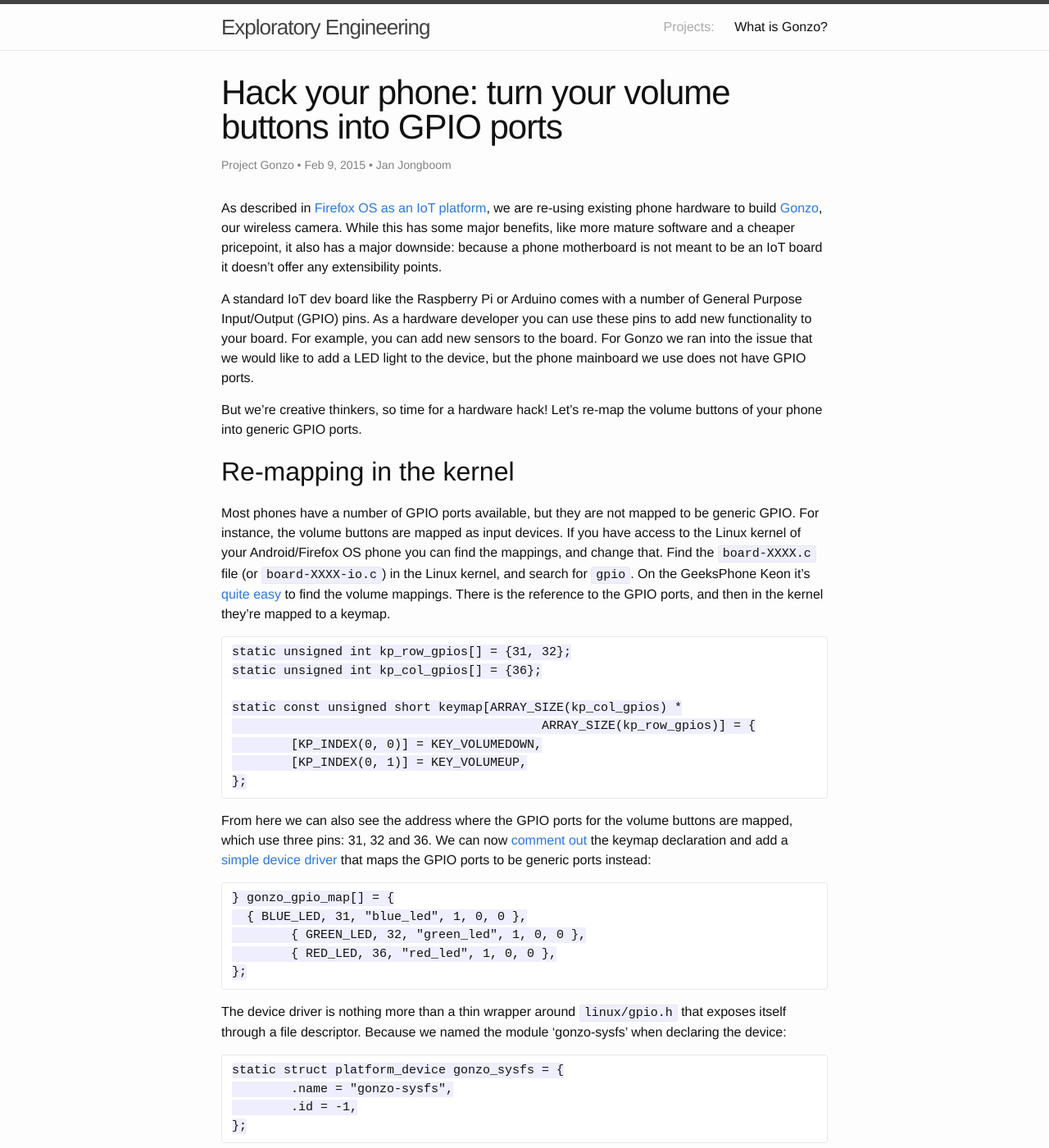
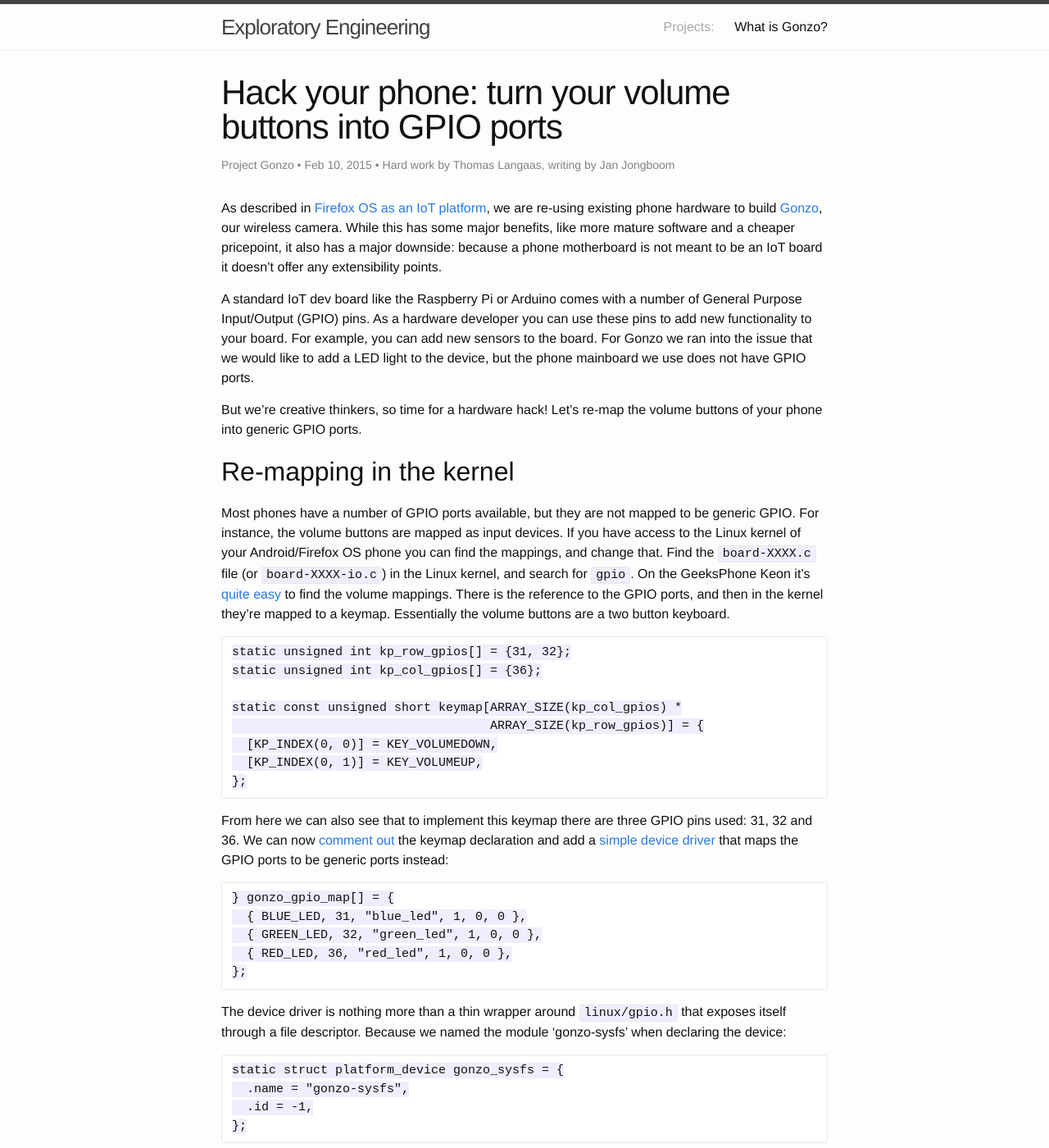
Before and after one commit to comoyo/blog.telenor.io, a Jekyll site: the page built from _posts/2015-02-09-gpio.md, in a window 1280 px wide and 1400 px high. Shown: the whole window at 82% size. Built offline with Jekyll 4.4.1, drawn with Linux system fonts in a browser that asks for light colours; some of the changed text lies outside the part shown.

Commit message:
Update wording on gpio

```diff
--- a/_posts/2015-02-09-gpio.md
+++ b/_posts/2015-02-09-gpio.md
@@ -1,9 +1,9 @@
 ---
 layout: post
 title:  "Hack your phone: turn your volume buttons into GPIO ports"
-date:   2015-02-09 12:09:00
+date:   2015-02-10 12:09:00
 categories: gonzo hardware
-author: "Jan Jongboom"
+author: "Hard work by Thomas Langaas, writing by Jan Jongboom"
 project: Gonzo
 ---
 As described in [Firefox OS as an IoT platform]({{ site.baseurl }}/gonzo/hardware/2014/12/16/firefox-os-iot.html), we are re-using existing phone hardware to build [Gonzo]({{ site.baseurl }}/about-gonzo/), our wireless camera. While this has some major benefits, like more mature software and a cheaper pricepoint, it also has a major downside: because a phone motherboard is not meant to be an IoT board it doesn't offer any extensibility points.
@@ -16,30 +16,30 @@
 
 ## Re-mapping in the kernel
 
-Most phones have a number of GPIO ports available, but they are not mapped to be generic GPIO. For instance, the volume buttons are mapped as input devices. If you have access to the Linux kernel of your Android/Firefox OS phone you can find the mappings, and change that. Find the `board-XXXX.c` file (or `board-XXXX-io.c`) in the Linux kernel, and search for `gpio`. On the GeeksPhone Keon it's [quite easy](https://github.com/jan-os/gp-keon-kernel/blob/2ca8e9deafa63b0f9a839860e9a3f835e6f5e3a6/arch/arm/mach-msm/board-msm7x27a.c#L1140) to find the volume mappings. There is the reference to the GPIO ports, and then in the kernel they're mapped to a keymap.
+Most phones have a number of GPIO ports available, but they are not mapped to be generic GPIO. For instance, the volume buttons are mapped as input devices. If you have access to the Linux kernel of your Android/Firefox OS phone you can find the mappings, and change that. Find the `board-XXXX.c` file (or `board-XXXX-io.c`) in the Linux kernel, and search for `gpio`. On the GeeksPhone Keon it's [quite easy](https://github.com/jan-os/gp-keon-kernel/blob/2ca8e9deafa63b0f9a839860e9a3f835e6f5e3a6/arch/arm/mach-msm/board-msm7x27a.c#L1140) to find the volume mappings. There is the reference to the GPIO ports, and then in the kernel they're mapped to a keymap. Essentially the volume buttons are a two button keyboard.
 
     static unsigned int kp_row_gpios[] = {31, 32};
     static unsigned int kp_col_gpios[] = {36};
 
     static const unsigned short keymap[ARRAY_SIZE(kp_col_gpios) *
-    					  ARRAY_SIZE(kp_row_gpios)] = {
-    	[KP_INDEX(0, 0)] = KEY_VOLUMEDOWN,
-    	[KP_INDEX(0, 1)] = KEY_VOLUMEUP,
+                                       ARRAY_SIZE(kp_row_gpios)] = {
+      [KP_INDEX(0, 0)] = KEY_VOLUMEDOWN,
+      [KP_INDEX(0, 1)] = KEY_VOLUMEUP,
     };
 
-From here we can also see the address where the GPIO ports for the volume buttons are mapped, which use three pins: 31, 32 and 36. We can now [comment out](https://github.com/jan-os/gp-keon-kernel/commit/6c07642c16ae09e9965081a0d531da24f6d2b616#diff-022fd70ae56969996562ebdf4b1a8d3eR1144) the keymap declaration and add a [simple device driver](https://github.com/jan-os/gp-keon-kernel/commit/6c07642c16ae09e9965081a0d531da24f6d2b616) that maps the GPIO ports to be generic ports instead:
+From here we can also see that to implement this keymap there are three GPIO pins used: 31, 32 and 36. We can now [comment out](https://github.com/jan-os/gp-keon-kernel/commit/6c07642c16ae09e9965081a0d531da24f6d2b616#diff-022fd70ae56969996562ebdf4b1a8d3eR1144) the keymap declaration and add a [simple device driver](https://github.com/jan-os/gp-keon-kernel/commit/6c07642c16ae09e9965081a0d531da24f6d2b616) that maps the GPIO ports to be generic ports instead:
 
     } gonzo_gpio_map[] = {
       { BLUE_LED, 31, "blue_led", 1, 0, 0 },
-    	{ GREEN_LED, 32, "green_led", 1, 0, 0 },
-    	{ RED_LED, 36, "red_led", 1, 0, 0 },
+      { GREEN_LED, 32, "green_led", 1, 0, 0 },
+      { RED_LED, 36, "red_led", 1, 0, 0 },
     };
 
 The device driver is nothing more than a thin wrapper around `linux/gpio.h` that exposes itself through a file descriptor. Because we named the module 'gonzo-sysfs' when declaring the device:
 
     static struct platform_device gonzo_sysfs = {
-    	.name = "gonzo-sysfs",
-    	.id = -1,
+      .name = "gonzo-sysfs",
+      .id = -1,
     };
 
 the ports will be exposed as file descriptors under `/sys/devices/platform/gonzo-sysfs`. Recompile the kernel and push it to the device (or if you have a Keon grab a [pre-made build](http://janos.io/download.html)).
@@ -48,15 +48,17 @@
 
 Now that we have exposed the ports through the kernel we need to find out how the ports are laid out on the mainboard. As phone manufacturers don't give out spec sheets this is some manual labour. If we strip off the volume button sticker from the buttons we are presented with the following:
 
-<img src="{{ site.baseurl }}/assets/gpio1.jpg" alt="From left to right: volume down, volume up, power">
+<img src="{{ site.baseurl }}/assets/gpio1.jpg" title="From left to right: volume down, volume up, power">
+
+*From left to right: volume down, volume up, power*
 
 This connects to the mainboard via a simple connector (red) which plugs into the green socket.
 
-<img src="{{ site.baseurl }}/assets/gpio2.jpg">
+<img src="{{ site.baseurl }}/assets/gpio2.jpg" title="Connector in red clicks into the socket">
 
 Every button consists of two rings. Each of these rings need to mapped to the mainboard, which has 6 lanes to communicate. We need to figure out which ring connects to which lane. For this we can use a normal multimeter, set it to sound mode and connect the ring to all lanes.
 
-<img src="{{ site.baseurl }}/assets/gpio3.jpg"> <img src="{{ site.baseurl }}/assets/gpio4.jpg">
+<img src="{{ site.baseurl }}/assets/gpio3.jpg" title="Apparently a great, but over-priced multimeter"> <img src="{{ site.baseurl }}/assets/gpio4.jpg" title="The sound might drive your colleagues crazy">
 
 From this information we find:
 
@@ -67,21 +69,21 @@
 
 This makes sense, given that we found in the kernel that we use three pins to create the volume keyboard. In total we have six lanes though, of which four run to a diode. 1-3 for the volume buttons, 4 for power, and 5 and 6 for ground. Again, quite easy to check with a multimeter.
 
-<img src="{{ site.baseurl }}/assets/gpio5.jpg">
+<img src="{{ site.baseurl }}/assets/gpio5.jpg" title="As you can see from the power lanes 1, 2, 3, 4 map to a diode, 5 and 6 go to ground">
 
 ## Adding a LED
 
 In the kernel the GPIO pins were mapped as 31, 32 and 36. How these IDs map to the diodes depends on the phone, you cannot assume that 1=31, 2=32, etc. Testing is quite simple, just toggle the GPIO switch from the kernel, and measure the current that goes through the diode.
 
-While testing we found out that we could not reliable use diode 1, as it would also turn on diode 3. Diodes two and three are fine, and they are mapped to 2=32 and 3=36. Start by soldering some soldering wire to one of these diodes, and solder some other soldering wire to ground. In a [LED circuit](http://upload.wikimedia.org/wikipedia/commons/thumb/c/c9/LED_circuit.svg/200px-LED_circuit.svg.png) we also need to attach a resistor between the diode and the LED. Here you see the green wire with a resistor, and the white wire from ground. Ready to attach a LED.
+While testing we found out that we could not reliable use diode 1, as it would also turn on diode 3. Diodes two and three are fine, and they are mapped to 2=32 and 3=36. Start by soldering some soldering wire to one of these diodes, and solder some other soldering wire to ground. In a <a href="http://upload.wikimedia.org/wikipedia/commons/thumb/c/c9/LED_circuit.svg/200px-LED_circuit.svg.png" target="_blank">LED circuit</a> we also need to attach a resistor between the diode and the LED. Here you see the green wire with a resistor, and the white wire from ground. Ready to attach a LED.
 
-<img src="{{ site.baseurl }}/assets/gpio6.jpg" alt="Some soldering wire attached to connector 3, also seen is the remapped power button with gray wire.">
+<img src="{{ site.baseurl }}/assets/gpio6.jpg" title="Some soldering wire attached to connector 3, also seen is the remapped power button with gray wire.">
 
 *Green: soldering wire attached to diode 3. Blue: soldering wire attached to ground. Red: resistor.*
 
 We can now add the LED to the green and white soldering wire, closing the circuit.
 
-<img src="{{ site.baseurl }}/assets/gpio7.jpg" alt="LED connected to Keon mainboard">
+<img src="{{ site.baseurl }}/assets/gpio7.jpg" title="LED connected to Keon mainboard">
 
 ## Controlling the LED
 
@@ -102,7 +104,7 @@
 
 This is how Gonzo looks like with it's new red LED attached:
 
-<img src="{{ site.baseurl }}/assets/gpio8.jpg" alt="Also visible: new power button, next to the USB port">
+<img src="{{ site.baseurl }}/assets/gpio8.jpg" title="Also visible: new power button, next to the USB port">
 
 ## Conclusion
 
```
